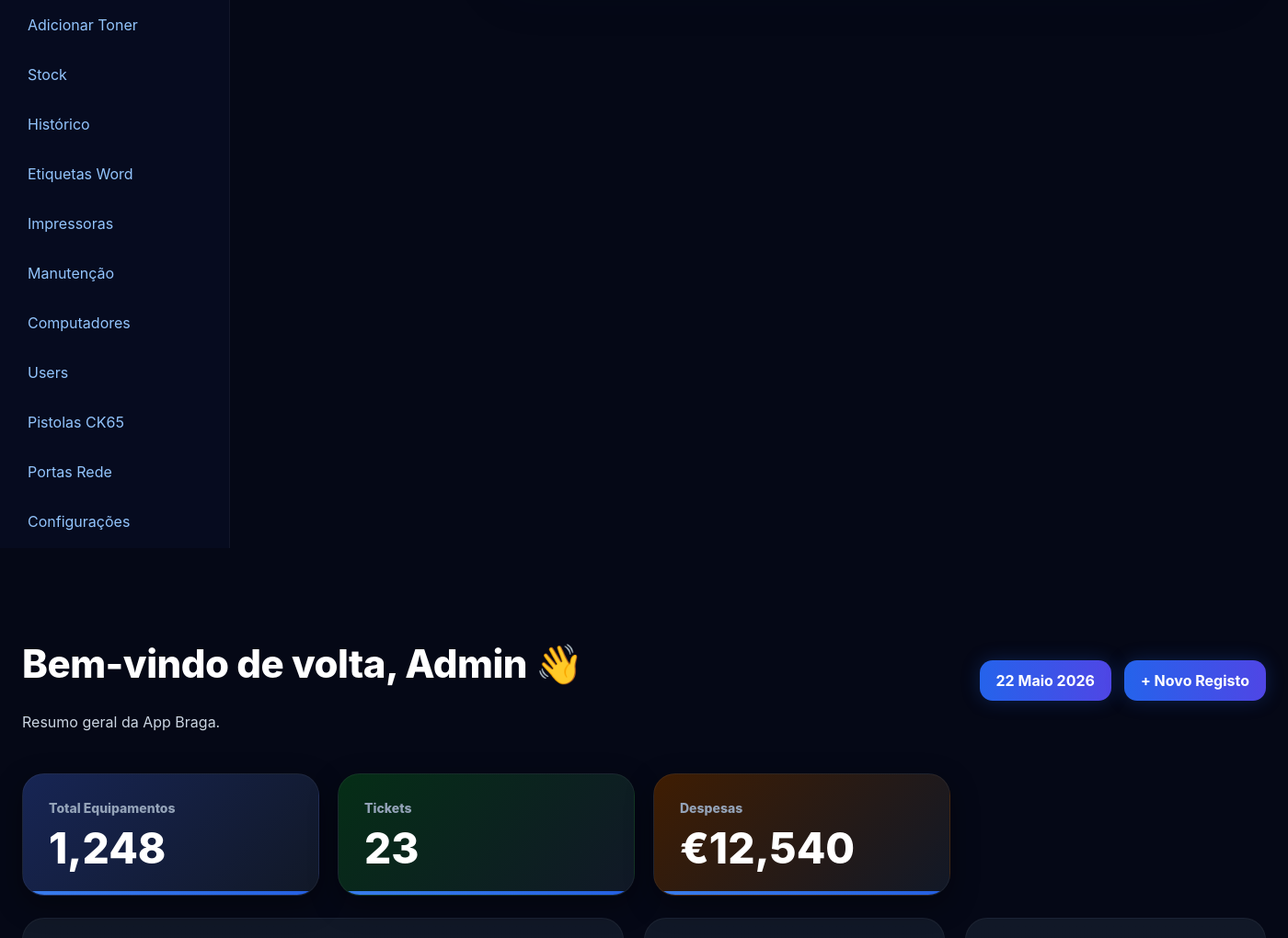
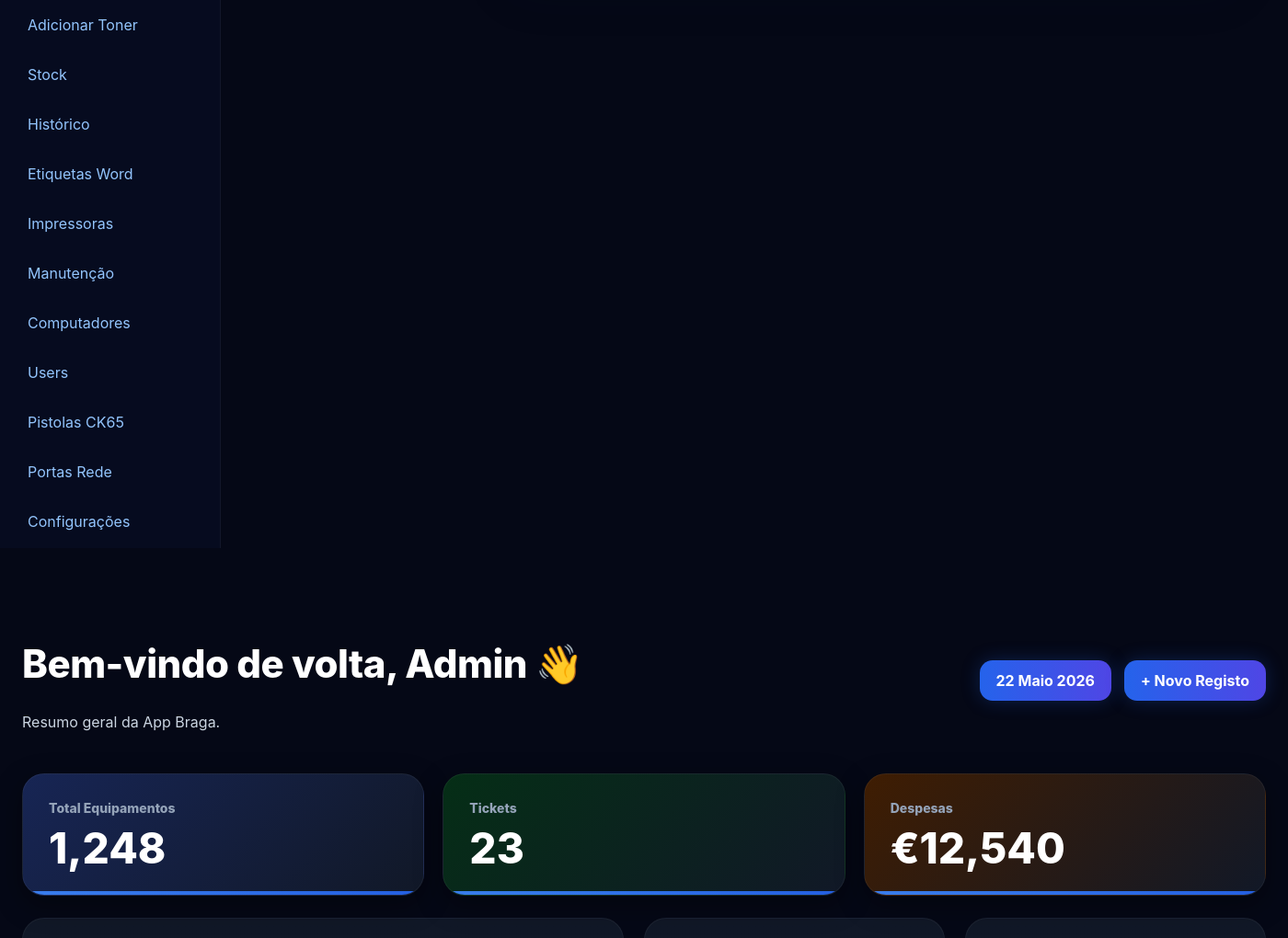
Before and after one commit to picafern-commits/AppBragaTestes1, an Electron app: page html/index.html in a window 1400 px wide. Shown: the part 204-1224 px from the top of the page at 92% size. Drawn offline with Linux system fonts and the light colour scheme.

Commit message:
Add files via upload

```diff
--- a/css/style.css
+++ b/css/style.css
@@ -2502,3 +2502,58 @@ display:flex;
 justify-content:space-between;
 align-items:center;
 }
+
+/* ENTERPRISE SIDEBAR FINAL FIX */
+body{
+  margin:0!important;
+  overflow-x:hidden;
+}
+
+.main-content,
+.dashboard-content,
+.page-content,
+.content,
+.container{
+  margin-left:260px!important;
+  width:calc(100% - 260px)!important;
+  max-width:none!important;
+  padding:24px!important;
+  box-sizing:border-box!important;
+}
+
+.dashboard-grid,
+.cards-grid,
+.stats-grid,
+.grid{
+  display:grid!important;
+  grid-template-columns:repeat(auto-fit,minmax(280px,1fr))!important;
+  gap:20px!important;
+  width:100%!important;
+}
+
+.card,
+.panel,
+.section{
+  width:100%!important;
+}
+
+.sidebar{
+  position:fixed!important;
+  left:0!important;
+  top:0!important;
+  width:240px!important;
+  height:100vh!important;
+  z-index:9999!important;
+}
+
+@media(max-width:900px){
+  .main-content,
+  .dashboard-content,
+  .page-content,
+  .content,
+  .container{
+    margin-left:0!important;
+    width:100%!important;
+    padding:16px!important;
+  }
+}
```
